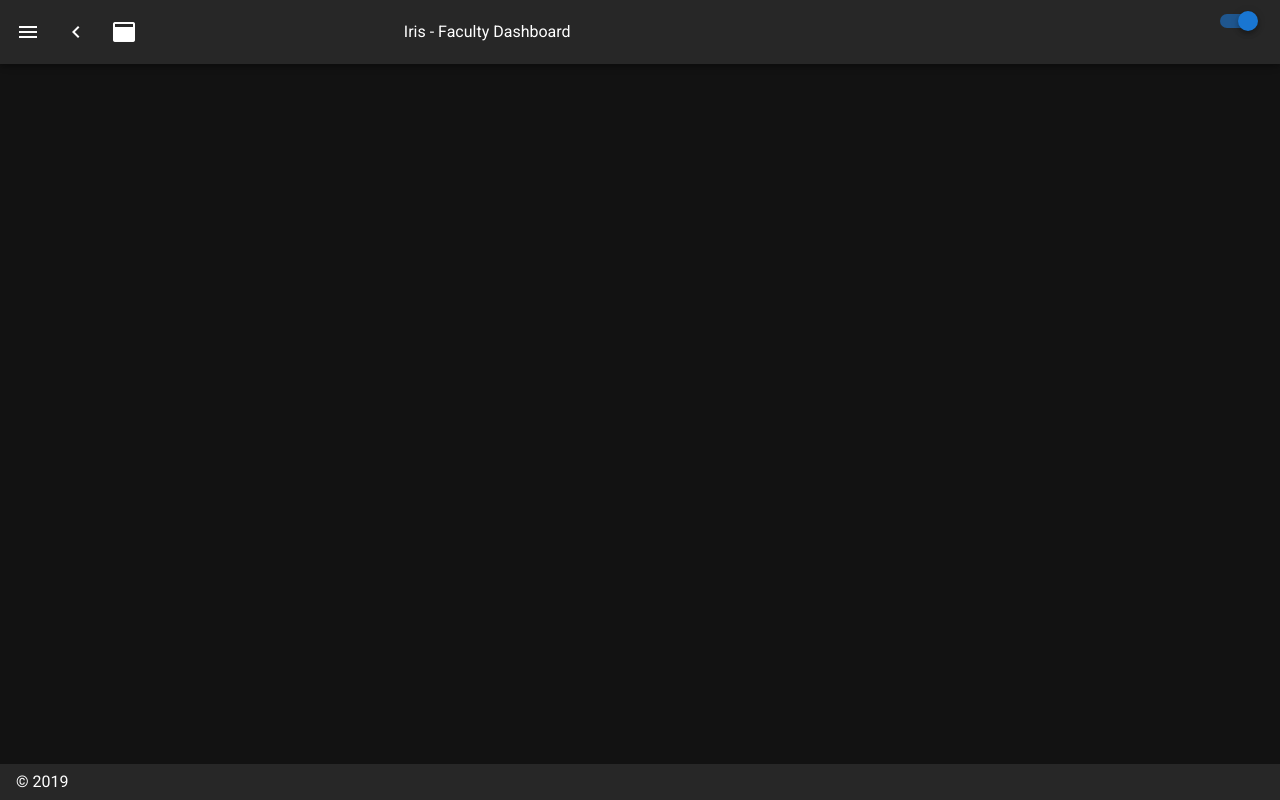
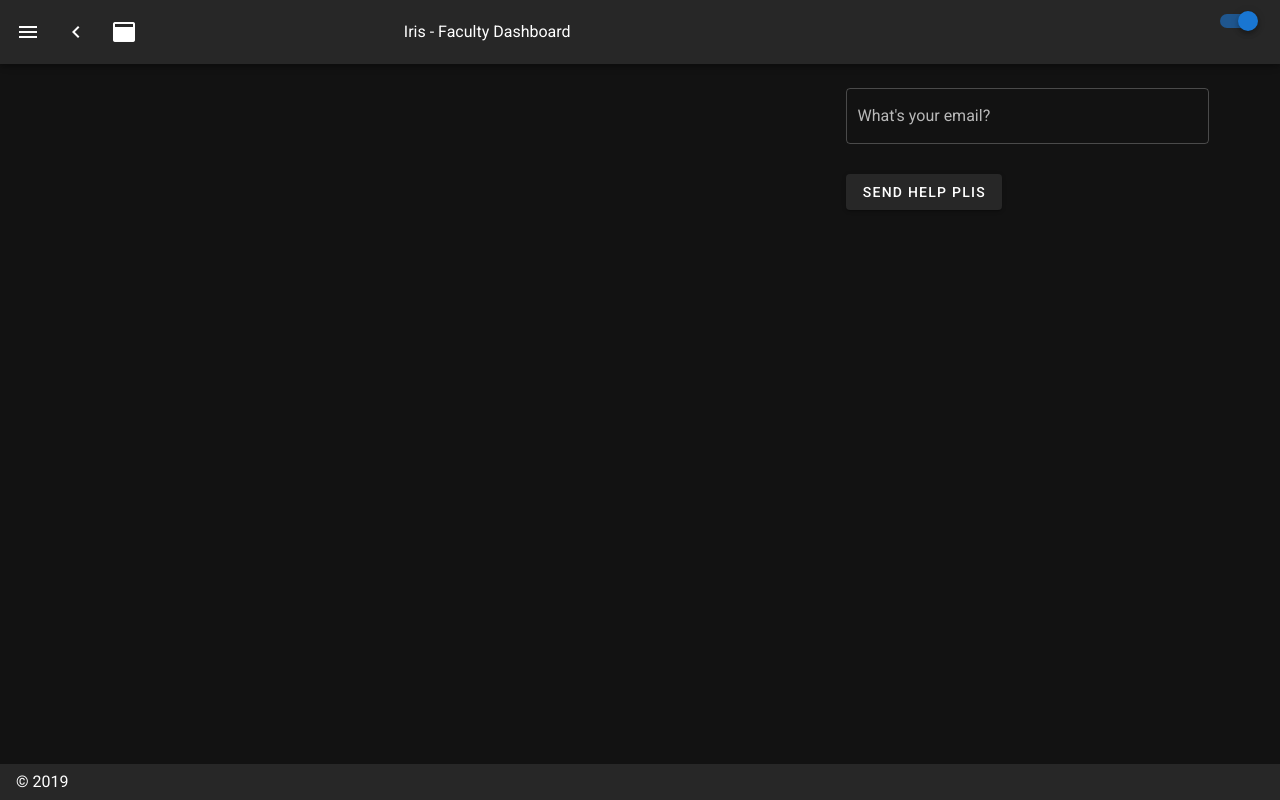
Before and after one commit to srishilesh/iris-temp, a Nuxt app: page /forgot-password in a window 1280 px wide. Built offline with nearby package versions, Linux system fonts and the light colour scheme.

Commit message:
Minor changes for the day :D

```diff
--- /dev/null
+++ b/pages/forgot-password.vue
@@ -0,0 +1,59 @@
+<template>
+    <v-container>
+        <v-row>
+            <v-col>
+
+            </v-col>
+            <v-col cols="12" md="4">
+                <form>
+                    <v-text-field
+                    v-model="email"
+                    label="What's your email?"
+                    required
+                    outlined
+                    :error-messages="emailErrors"
+                    @input="$v.email.$touch()"
+                    @blur="$v.email.$touch()"
+                    ></v-text-field>
+
+                    <v-btn class="mr-4" @click="forgot">Send help plis</v-btn>
+                </form>
+            </v-col>
+        </v-row>
+    </v-container>
+</template>
+<script>
+    import { validationMixin } from "vuelidate"
+    import { required, email } from "vuelidate/lib/validators"
+
+    export default {
+        mixins: [validationMixin],
+
+        validations: {
+            email: { required, email }
+        },
+
+        data() {
+            return {
+                email: '',
+                show: false
+            }
+        },
+
+        computed: {
+            emailErrors() {
+                const errors = []
+                if(!this.$v.email.$dirty) return errors
+                !this.$v.email.required && errors.push('Email is required!')
+                !this.$v.email.email && errors.push('Enter email with proper format!')
+                return errors
+            }
+        },
+
+        methods: {
+            forgot () {
+                this.$v.$touch()
+            }
+        }
+    }
+</script>
--- a/pages/login.vue
+++ b/pages/login.vue
@@ -28,7 +28,7 @@
                     ></v-text-field>
 
                     <v-btn class="mr-4" @click="submit">Login</v-btn>
-                    <v-btn @click="submit">Forgot Password</v-btn>
+                    <v-btn @click="submit"><nuxt-link to="/forgot-password" style="text-decoration: none;">Forgot Password!</nuxt-link></v-btn>
                 </form>
             </v-col>
         </v-row>
```
